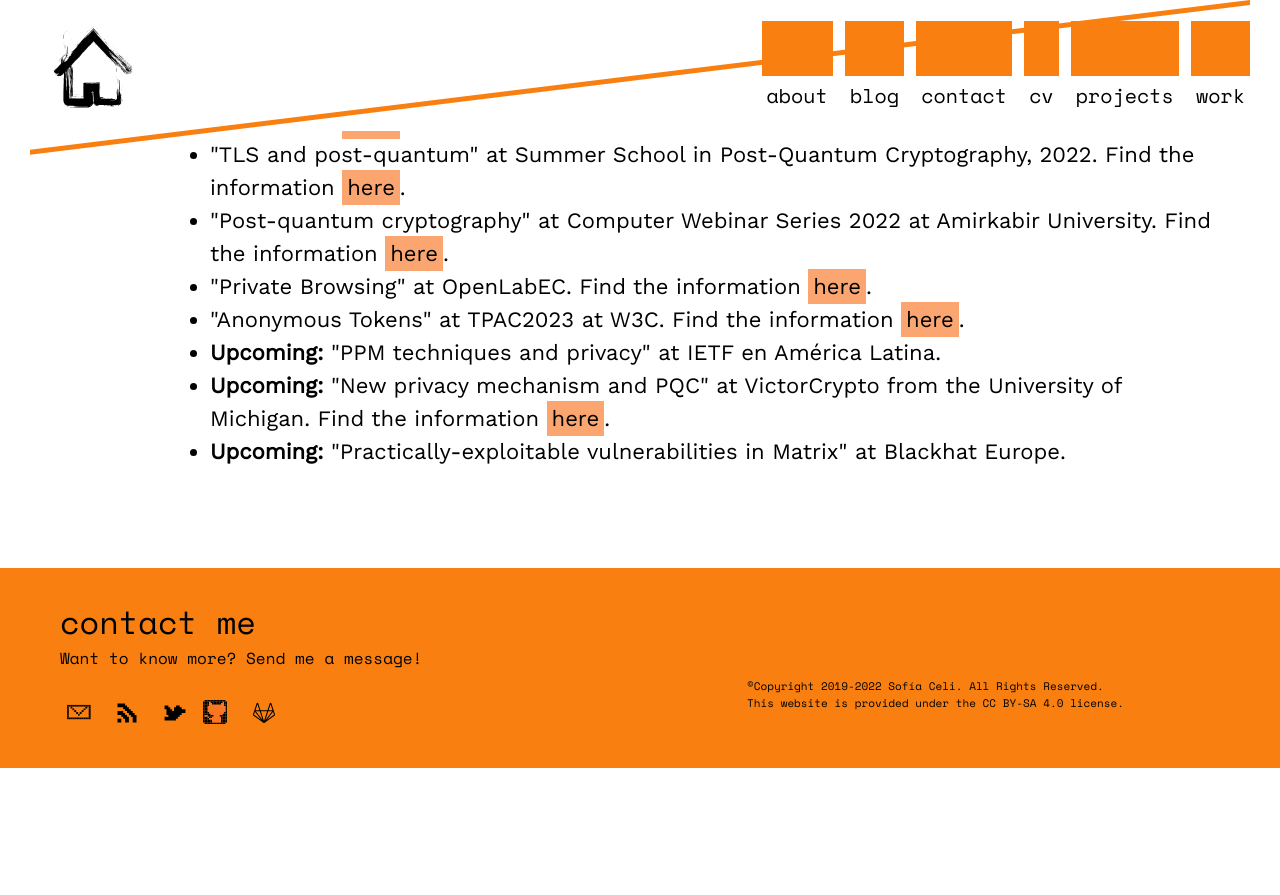
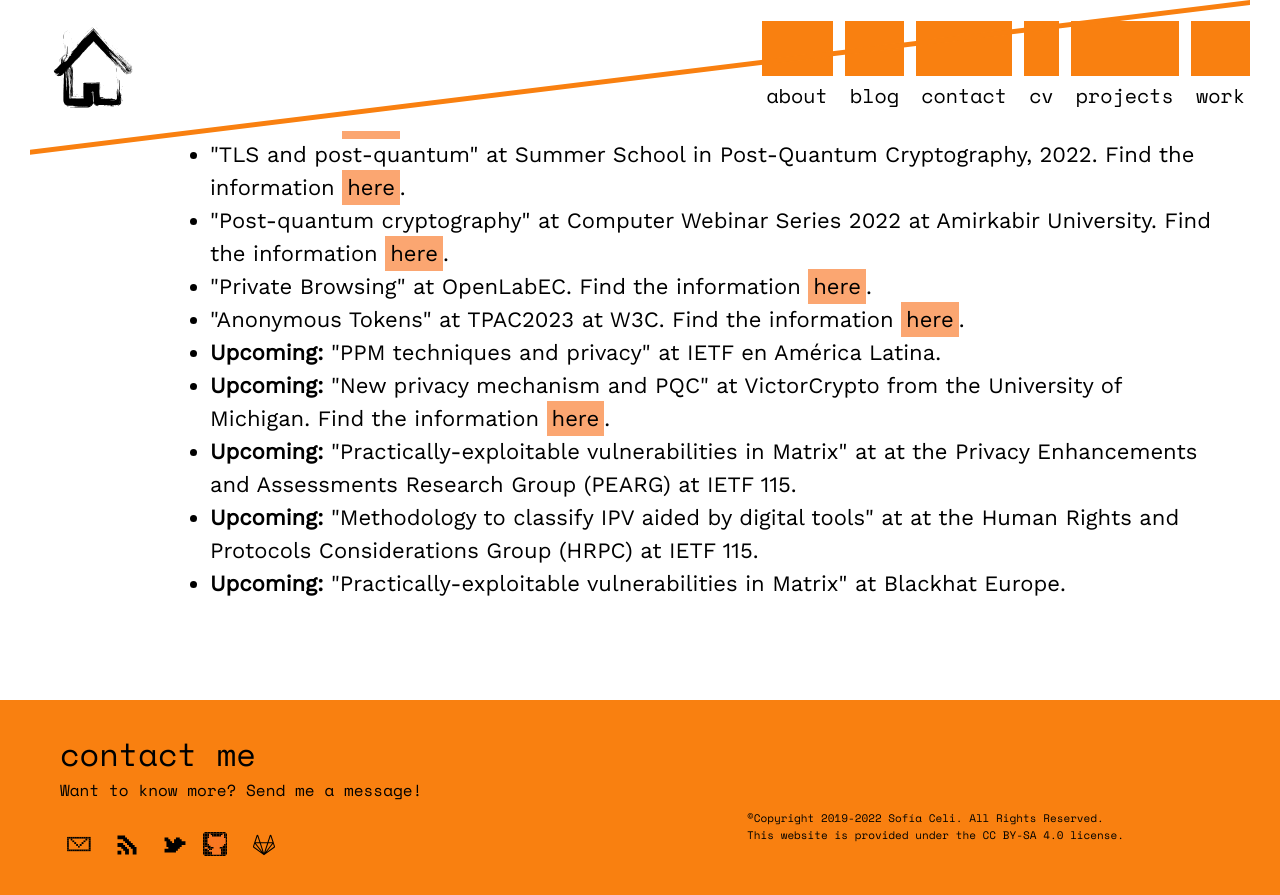
Before and after one commit to claucece/claucece.github.io, a Jekyll site: the page built from work.html, in a window 1280 px wide and 900 px high, scrolled down 9564 px. Shown: the top 895 px of the window. Built offline with Jekyll 4.4.1, drawn with Linux system fonts in a browser that asks for light colours; before the commit the page ends 10332 px from its top, so only the background shows below that.

Commit message:
Other two

```diff
--- a/work.html
+++ b/work.html
@@ -252,6 +252,8 @@ tags: menu
 			<li>"Anonymous Tokens" at TPAC2023 at W3C. Find the information <a href="https://github.com/antifraudcg/meetings/blob/main/tpac/2022/tpac-2022.md" target="_blank">here</a>.</li>
 			<li><strong>Upcoming:</strong> "PPM techniques and privacy" at IETF en América Latina.</li>
 			<li><strong>Upcoming:</strong> "New privacy mechanism and PQC" at VictorCrypto from the University of Michigan. Find the information <a href="https://victorcrypto.org/" target="_blank">here</a>.</li>
+			<li><strong>Upcoming:</strong> "Practically-exploitable vulnerabilities in Matrix" at at the Privacy Enhancements and Assessments Research Group (PEARG) at IETF 115.</li>
+			<li><strong>Upcoming:</strong> "Methodology to classify IPV aided by digital tools" at at the Human Rights and Protocols Considerations Group (HRPC) at IETF 115.</li>
 			<li><strong>Upcoming:</strong> "Practically-exploitable vulnerabilities in Matrix" at Blackhat Europe.</li>
     </ul>
   </div>
```
